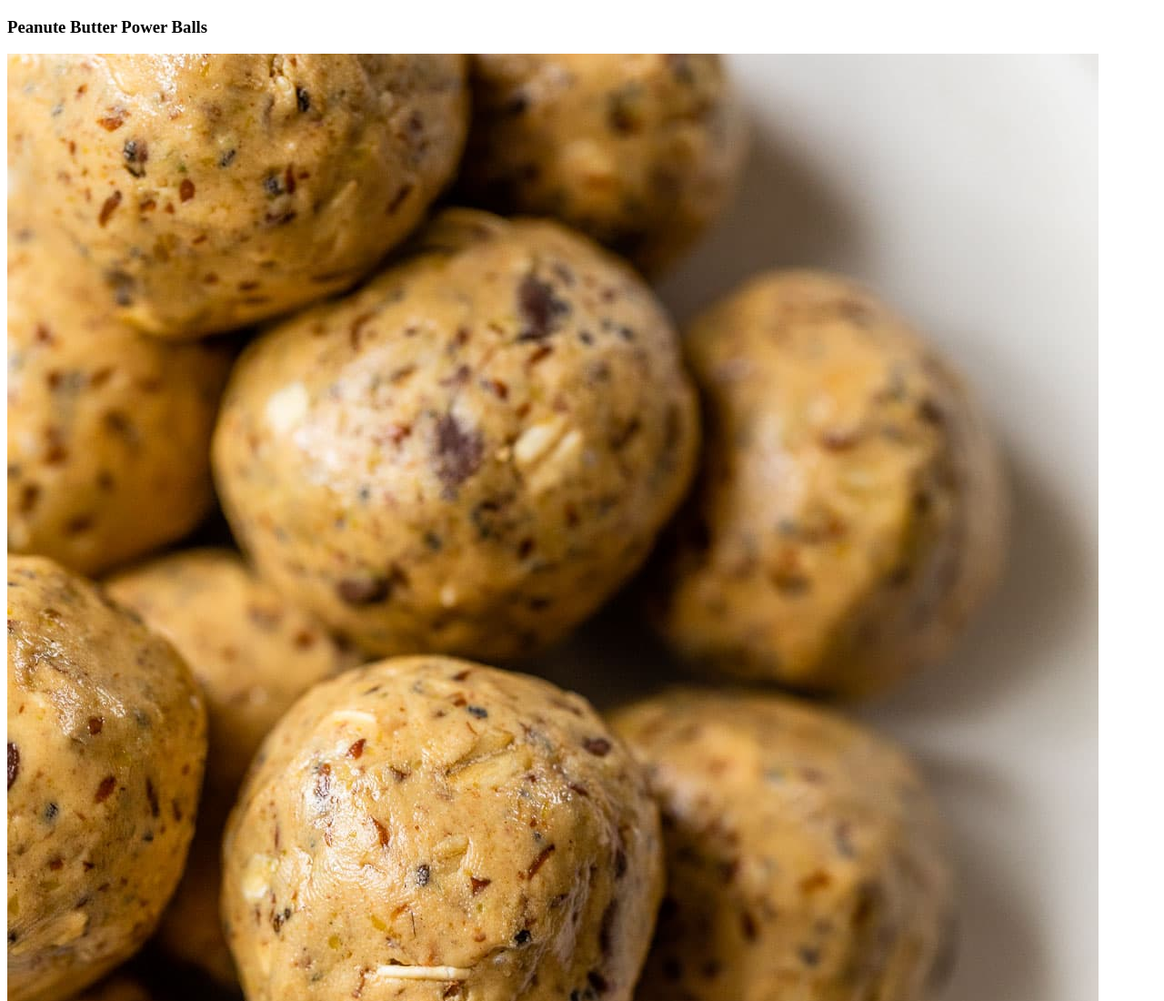
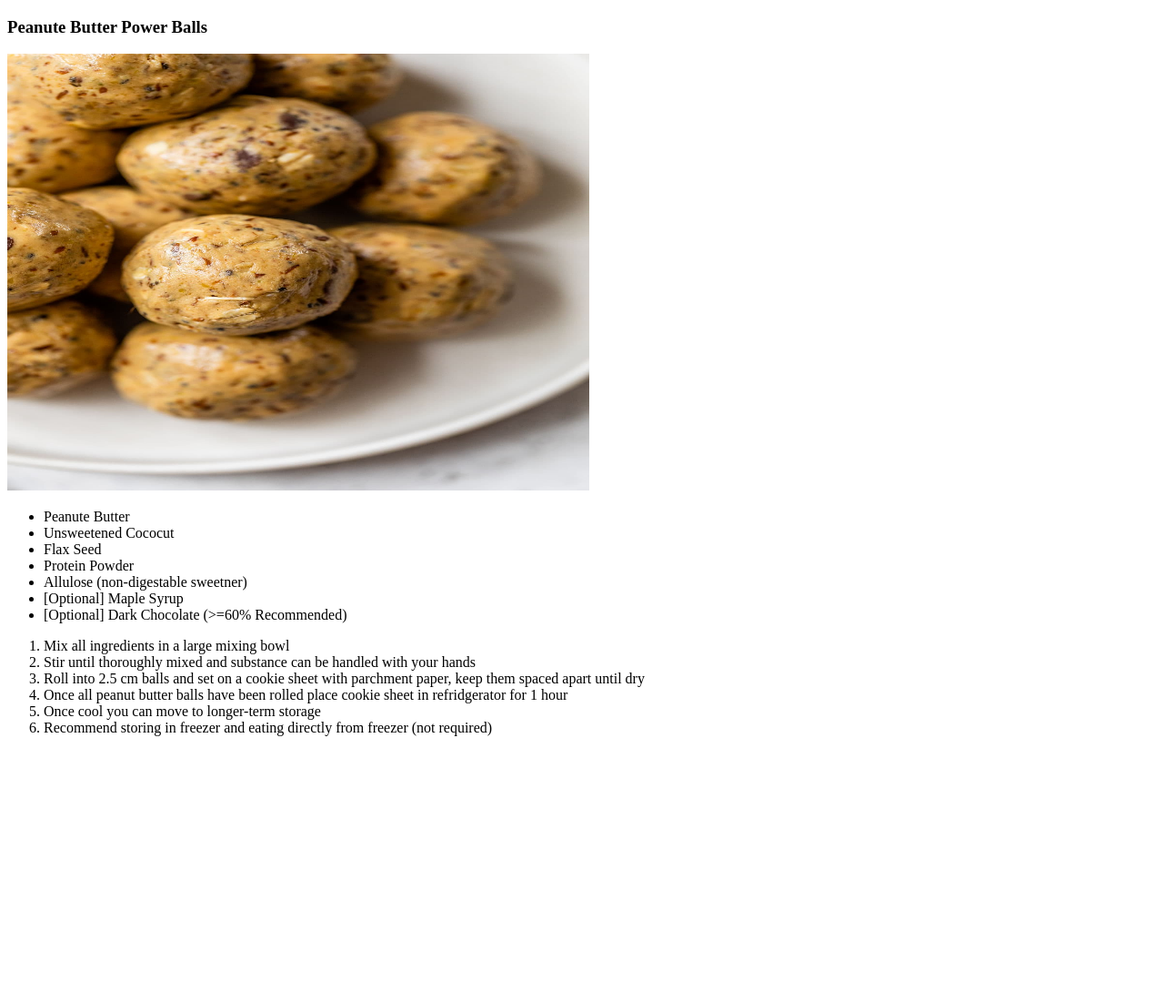
Before and after one commit to conceivedtobeconsumed/odin-recipes, a plain HTML site: page recipes/pb_power_balls.html in a window 1280 px wide. Shown: the top 1100 px of the page at 91% size. After the commit the page ends 825 px from the top, so only its background shows below. Drawn offline with Linux system fonts and the light colour scheme.

Commit message:
added width and height controls to pb balls img

```diff
--- a/recipes/pb_power_balls.html
+++ b/recipes/pb_power_balls.html
@@ -7,7 +7,7 @@
 </head>
 <body>
   <p><h3>Peanute Butter Power Balls</h3></p>
-  <p><img src="../images/High-Protein-Balls-Recipe.jpg" alt="Picture of peanut butter balls containing coconut, flax, chocolate and protein powder."></p>
+  <p><img src="../images/High-Protein-Balls-Recipe.jpg" alt="Picture of peanut butter balls containing coconut, flax, chocolate and protein powder." width="640" height="480"></p>
   <p>
     <ul>
         <li>Peanute Butter</li>
```
